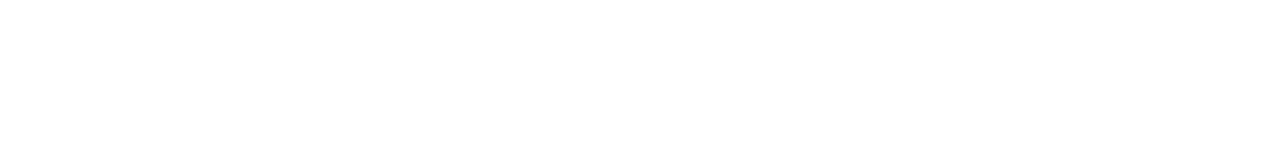
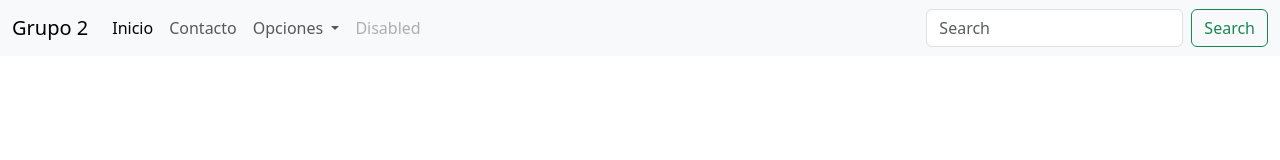
Before and after one commit to JulianMartin98/Grupo2, a plain HTML site: page index.html in a window 1280 px wide. Drawn offline with nearby package versions, Linux system fonts and the light colour scheme.

Commit message:
commit nav

```diff
--- a/index.html
+++ b/index.html
@@ -10,6 +10,45 @@
 </head>
 
 <body>
+    <header>
+        <nav class="navbar navbar-expand-lg bg-body-tertiary">
+            <div class="container-fluid">
+              <a class="navbar-brand" href="#">Grupo 2</a>
+              <button class="navbar-toggler" type="button" data-bs-toggle="collapse" data-bs-target="#navbarSupportedContent" aria-controls="navbarSupportedContent" aria-expanded="false" aria-label="Toggle navigation">
+                <span class="navbar-toggler-icon"></span>
+              </button>
+              <div class="collapse navbar-collapse" id="navbarSupportedContent">
+                <ul class="navbar-nav me-auto mb-2 mb-lg-0">
+                  <li class="nav-item">
+                    <a class="nav-link active" aria-current="page" href="#">Inicio</a>
+                  </li>
+                  <li class="nav-item">
+                    <a class="nav-link" href="#">Contacto</a>
+                  </li>
+                  <li class="nav-item dropdown">
+                    <a class="nav-link dropdown-toggle" href="#" role="button" data-bs-toggle="dropdown" aria-expanded="false">
+                      Opciones
+                    </a>
+                    <ul class="dropdown-menu">
+                      <li><a class="dropdown-item" href="#">Action</a></li>
+                      <li><a class="dropdown-item" href="#">Another action</a></li>
+                      <li><hr class="dropdown-divider"></li>
+                      <li><a class="dropdown-item" href="#">Something else here</a></li>
+                    </ul>
+                  </li>
+                  <li class="nav-item">
+                    <a class="nav-link disabled" aria-disabled="true">Disabled</a>
+                  </li>
+                </ul>
+                <form class="d-flex" role="search">
+                  <input class="form-control me-2" type="search" placeholder="Search" aria-label="Search">
+                  <button class="btn btn-outline-success" type="submit">Search</button>
+                </form>
+              </div>
+            </div>
+          </nav>
+    </header>
+
 
 
 
```
